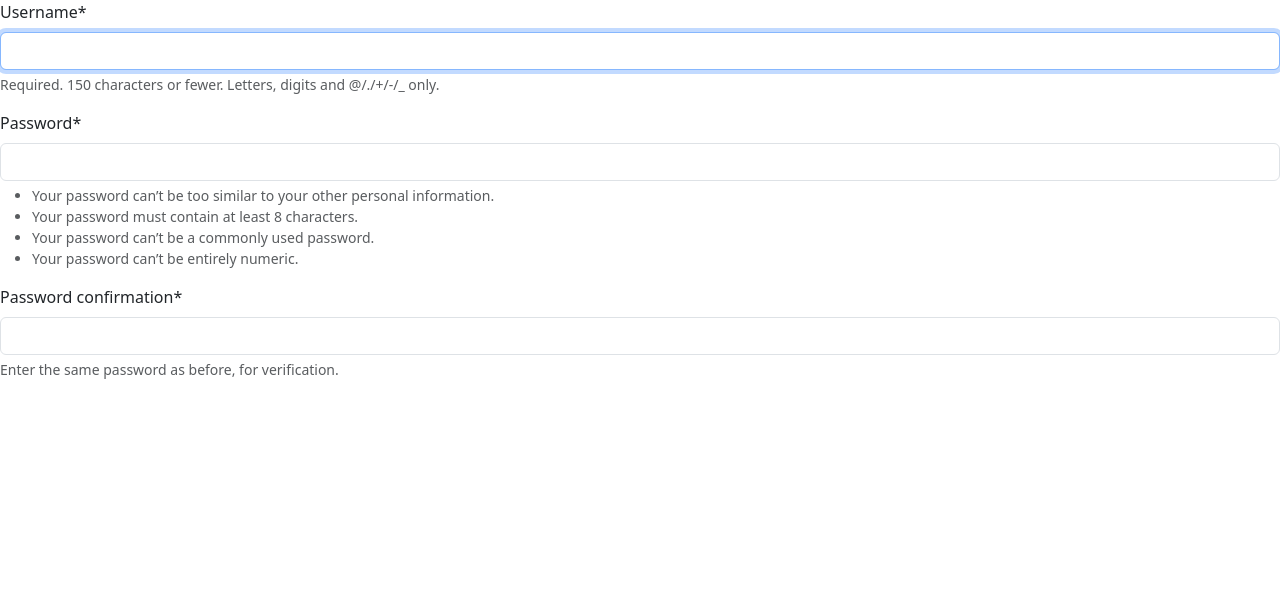
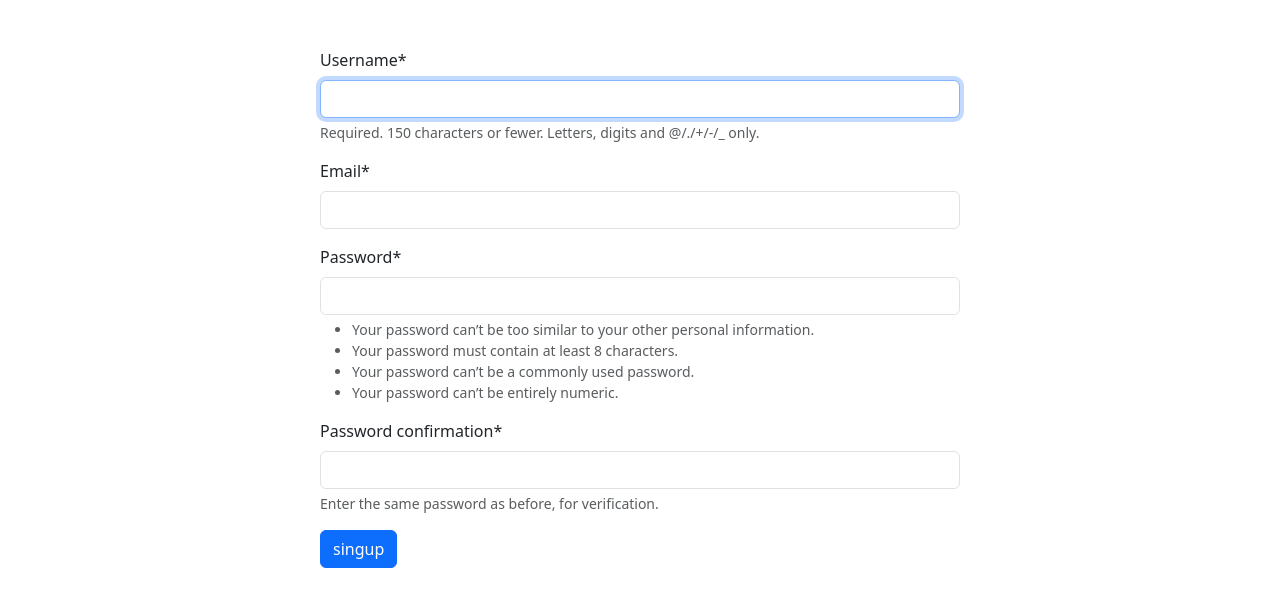
Before and after one commit to scv3lqq/todo, a Django app: page /accounts/signup/ in a window 1280 px wide. Shown: the top 607 px of the page. Run offline with Django 4.2, Linux system fonts and the light colour scheme; parts of the project's set-up code (start-up, migrations or seed data) failed here and were passed over; some libraries are stand-ins or nearby versions.

Commit message:
feat: finish signup logic

```diff
--- a/accounts/forms.py
+++ b/accounts/forms.py
@@ -0,0 +1,12 @@
+from django import forms
+from django.contrib.auth.forms import UserCreationForm
+
+from .models import CustomUser
+
+
+class CustomUserCreationForm(UserCreationForm):
+    email = forms.EmailField()
+
+    class Meta:
+        model = CustomUser
+        fields = ("username", "email")
--- a/accounts/models.py
+++ b/accounts/models.py
@@ -5,3 +5,6 @@ from django.contrib.auth.models import AbstractUser
 class CustomUser(AbstractUser):
     first_name = None
     last_name = None
+
+    def get_absolute_url(self):
+        return f"{self.pk}"
--- a/accounts/views.py
+++ b/accounts/views.py
@@ -1,9 +1,10 @@
 from django.views.generic import CreateView
-from django.contrib.auth.forms import UserCreationForm
+from django.urls import reverse_lazy
 
-from .models import CustomUser
+from .forms import CustomUserCreationForm
 
 
 class SignupView(CreateView):
     template_name = "registration/signup.html"
-    form_class = UserCreationForm
+    form_class = CustomUserCreationForm
+    success_url = reverse_lazy("home")
--- a/templates/registration/signup.html
+++ b/templates/registration/signup.html
@@ -1,3 +1,8 @@
 {% extends 'base.html' %}{% load crispy_forms_tags %} {% block content %}
-<form method="POST">{% csrf_token %} {{ form|crispy }}</form>
+<main class="mx-auto mt-5 w-50">
+  <form method="POST">
+    {% csrf_token %} {{ form|crispy }}
+    <button class="btn btn-primary" type="submit">singup</button>
+  </form>
+</main>
 {% endblock content %}
```
